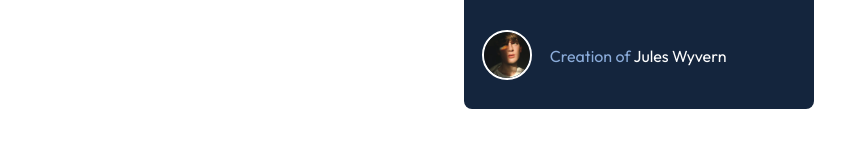
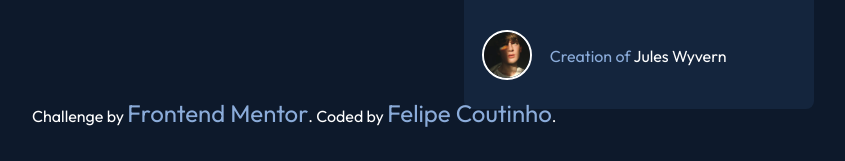
Before and after one commit to felipecoutnho/nft-preview-card-component-main, a plain HTML site: page index.html in a window 1280 px wide. Shown: the part 639-800 px from the top of the page, without its empty margins (1-846 px from the left). Drawn offline with Linux system fonts and the light colour scheme.

Commit message:
I made some small changes, added the  hover and also changed the footer, and background

```diff
--- a/index.html
+++ b/index.html
@@ -3,12 +3,8 @@
 <head>
   <meta charset="UTF-8">
   <meta name="viewport" content="width=device-width, initial-scale=1.0"> <!-- displays site properly based on user's device -->
-
   <link rel="icon" type="image/png" sizes="32x32" href="./images/favicon-32x32.png">
   <link rel="stylesheet" href="style.css">
-  <link rel="stylesheet" href="style2.css">
-
-
   <title>Frontend Mentor | NFT preview card component</title>
 </head>
 <body>
@@ -30,8 +26,6 @@
            <p><i class="fa-solid fa-clock"></i> 3 days left</p>
         </div>
 
-
-
         <span id="line-border"></span>
 
          <div class="imagem-info">
@@ -41,12 +35,13 @@
          </div>
 
       </section>
-      <footer> <div class="attribution">
-        Challenge by <a href="https://www.frontendmentor.io?ref=challenge" target="_blank">Frontend Mentor</a>.
-        Coded by <a href="#">Your Name Here</a>.
-      </div></footer>
 
   </main>
+
+  <footer> <div class="attribution">
+    Challenge by <a href="https://www.frontendmentor.io?ref=challenge" target="_blank">Frontend Mentor</a>.
+    Coded by <a href="#">Felipe Coutinho</a>.
+  </div></footer>
 
   <script src="https://kit.fontawesome.com/da3d12f4f8.js" crossorigin="anonymous"></script>
 </body>
--- a/style.css
+++ b/style.css
@@ -8,6 +8,11 @@
     box-sizing: border-box;
     font-family: 'Outfit', sans-serif;
     color: #FFF;
+
+}
+
+body{
+    background-color:  #0d192b;
 }
 
 main{
@@ -15,6 +20,7 @@ main{
     flex-direction: column;
     align-items: center;
     margin-top:8rem;
+
 }
 section{
 
@@ -74,8 +80,6 @@ figure img{
 
 
 
-
-
 h1{
     font-weight: 700;
     color:hsl(0, 0%, 100%);
@@ -84,6 +88,7 @@ h1{
 
 h1:hover ,  a:hover{
     color: #00FFF7;
+    cursor: pointer;
 }
 
 .paragrafo1{
@@ -101,16 +106,19 @@ h1:hover ,  a:hover{
     display: flex;
     flex-direction: row;
     justify-content: space-between;
+
 }
 
 h2{
     color: hsl(178, 100%, 50%);
     padding-left: 18px;
+
 }
 
 h2 i{
     color:hsl(178, 100%, 50%);
     margin-right: 4px;
+
 }
 
 .secao p{
@@ -150,3 +158,27 @@ h2 i{
     padding-top: 16px;
     margin-left: 18px;
 }
+
+footer{
+    position: absolute;
+    bottom: 0;
+   padding: 33px;
+
+}
+
+footer a{
+    color: hsl(215, 51%, 70%);
+    font-size: 1.5rem;
+}
+
+@media screen  and (max-width:375px){
+    footer{
+        padding: 0px;
+    }
+
+    footer a{
+        font-size:0.8rem;
+        font-weight: bold;
+        padding-top: 2px;
+    }
+}
--- a/style2.css
+++ /dev/null
@@ -1,3 +0,0 @@
-@media screen and (max-width:) {
-
-}
```
